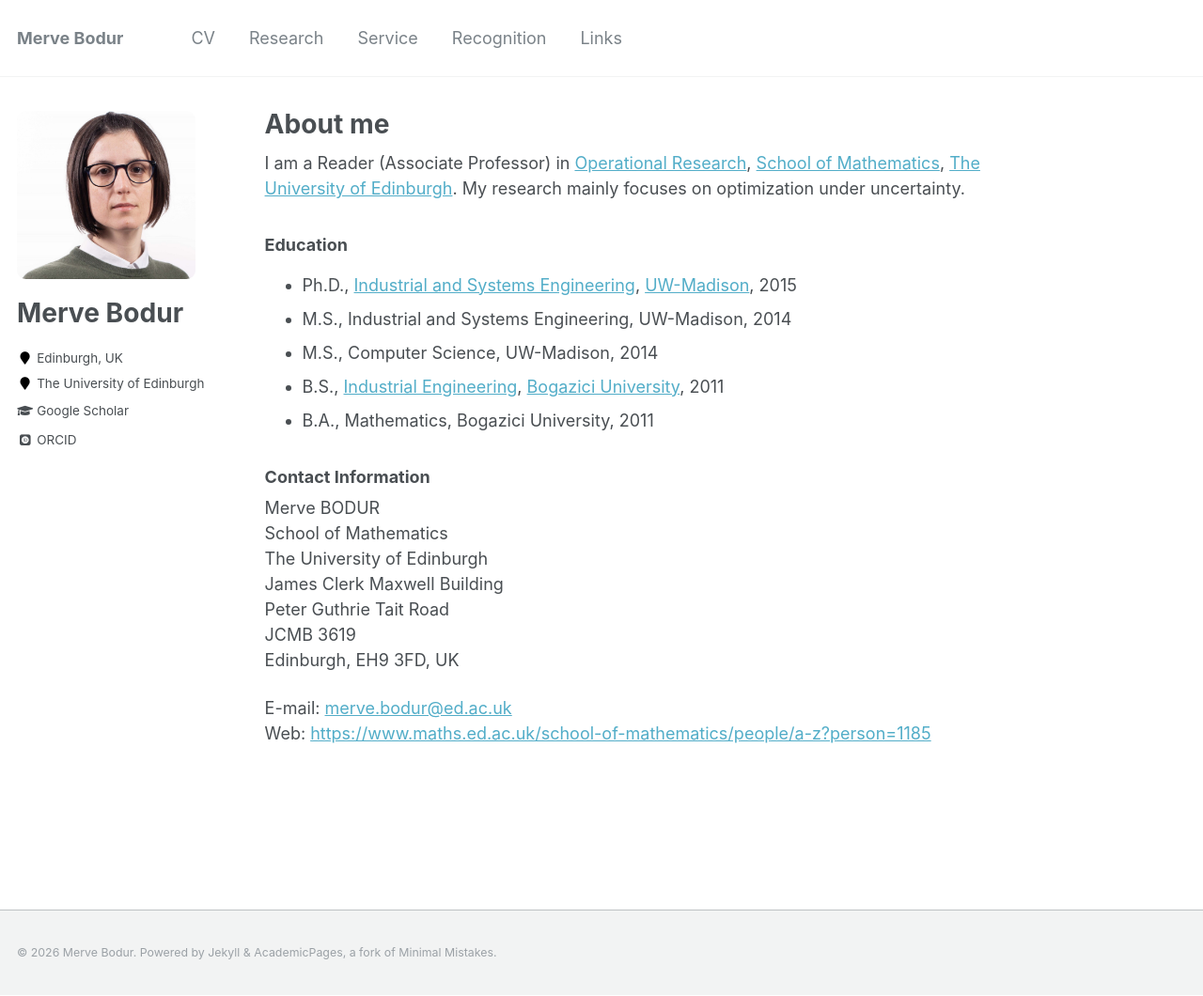
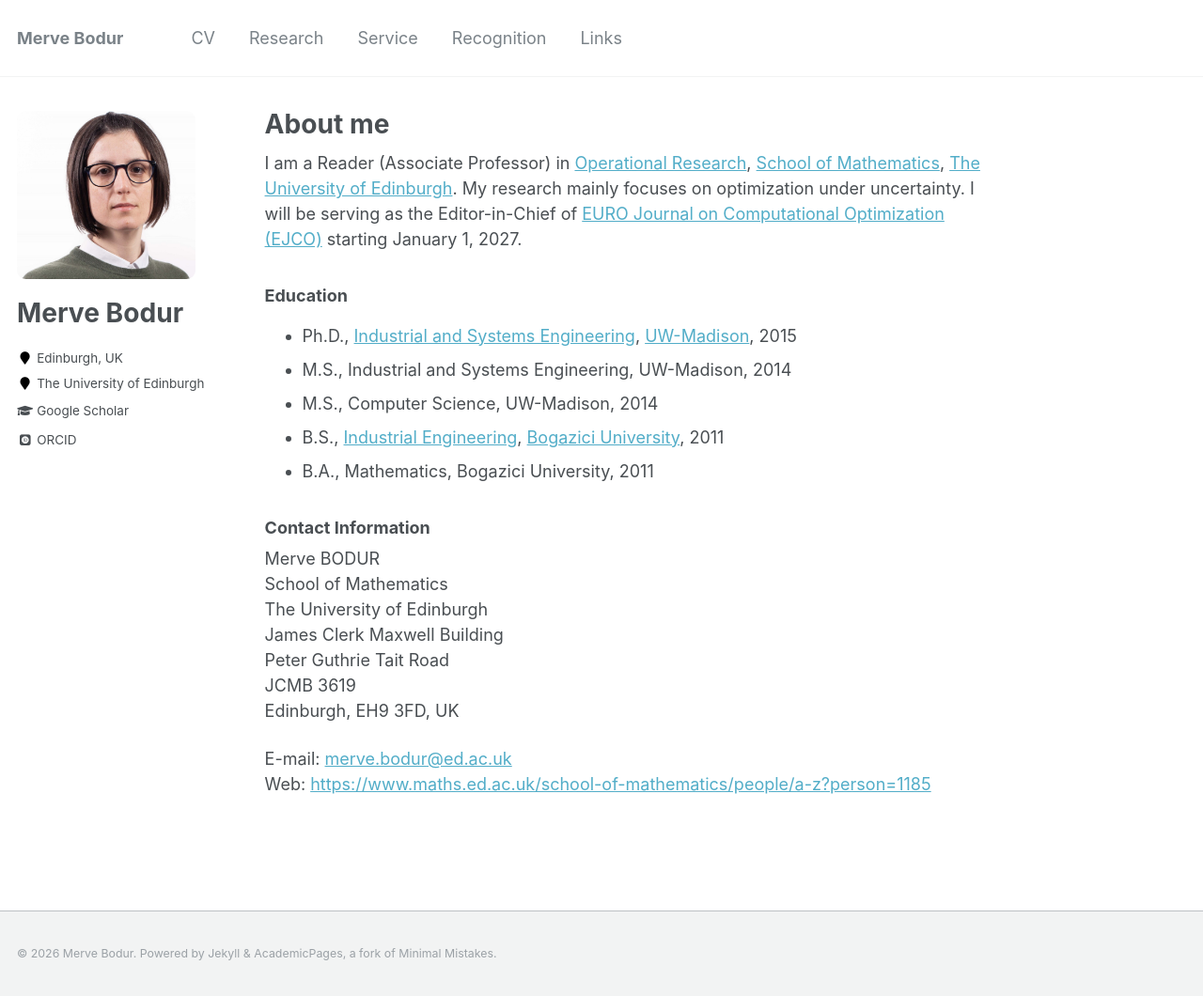
Before and after one commit to mervebodur/mervebodur.github.io, a Jekyll site: the page built from _pages/about.md, in a window 1280 px wide and 1060 px high. Shown: the whole window at 94% size. Built offline with Jekyll 4.4.1, drawn with Linux system fonts in a browser that asks for light colours; some web fonts are replaced.

Commit message:
Update about.md

```diff
--- a/_pages/about.md
+++ b/_pages/about.md
@@ -7,7 +7,7 @@ redirect_from:
   - /about/
   - /about.html
 ---
-I am a Reader (Associate Professor) in [Operational Research](https://www.maths.ed.ac.uk/school-of-mathematics/research/data-decisions/optimization-and-operational-research), [School of Mathematics](https://www.maths.ed.ac.uk/school-of-mathematics), [The University of Edinburgh](https://www.ed.ac.uk/). My research mainly focuses on optimization under uncertainty.
+I am a Reader (Associate Professor) in [Operational Research](https://www.maths.ed.ac.uk/school-of-mathematics/research/data-decisions/optimization-and-operational-research), [School of Mathematics](https://www.maths.ed.ac.uk/school-of-mathematics), [The University of Edinburgh](https://www.ed.ac.uk/). My research mainly focuses on optimization under uncertainty. I will be serving as the Editor-in-Chief of [EURO Journal on Computational Optimization (EJCO)](https://www.sciencedirect.com/journal/euro-journal-on-computational-optimization) starting January 1, 2027.
 
 ### Education
 - Ph.D., [Industrial and Systems Engineering](https://engineering.wisc.edu/departments/industrial-systems-engineering/), [UW-Madison](https://www.wisc.edu/), 2015
```
